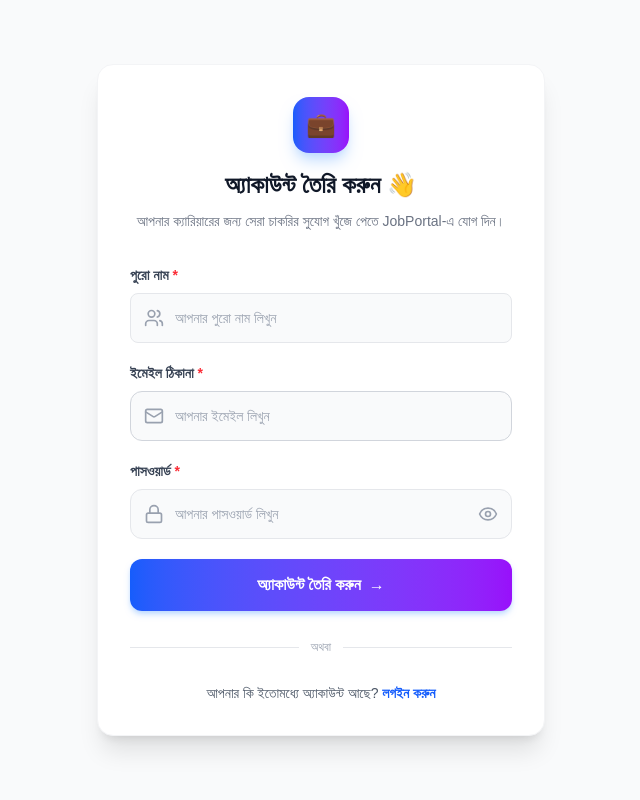
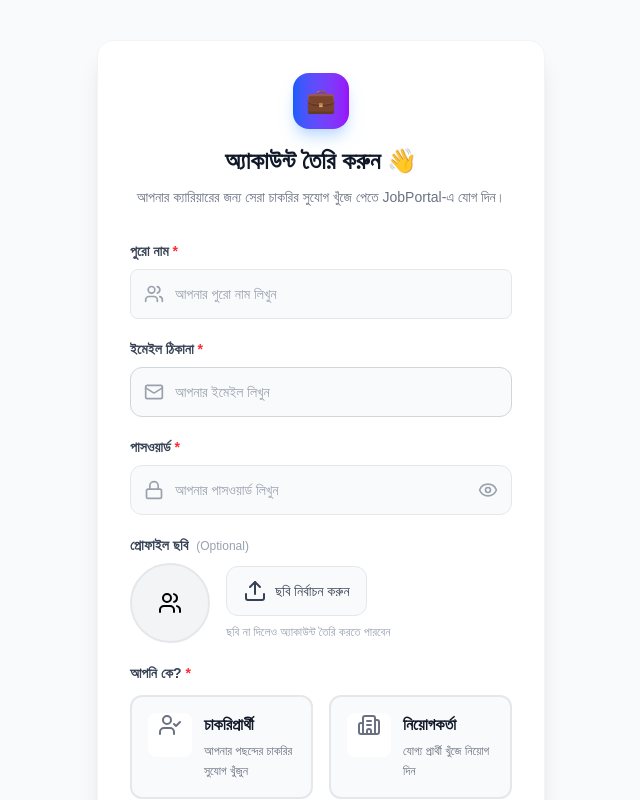
Before and after one commit to yeasin5060/job-portal, a React (Vite) app in the folder client/: page /signup in a window 1280 px wide. Shown: the top 800 px of the page, without its empty margins (319-959 px from the left). Built offline with nearby package versions, Linux system fonts and the light colour scheme.

Commit message:
full complete the design signup.jsx

```diff
--- a/client/src/pages/Auth/SignUp.jsx
+++ b/client/src/pages/Auth/SignUp.jsx
@@ -241,15 +241,11 @@ const SignUp = () => {
 
           {/* Password */}
           <div>
-
             <label className="block text-sm font-semibold text-gray-700 mb-2">
               পাসওয়ার্ড <span className="text-red-500">*</span>
             </label>
-
             <div className="relative">
-
               <Lock className="absolute left-3.5 top-1/2 -translate-y-1/2 h-5 w-5 text-gray-400" />
-
               <input
                 type={formState.showPassword ? "text" : "password"}
                 name="password"
@@ -298,6 +294,162 @@ const SignUp = () => {
 
           </div>
 
+          {/* Avatar Upload - Optional */}
+          <div>
+            <label className="block text-sm font-semibold text-gray-700 mb-2">
+              প্রোফাইল ছবি
+              <span className="ml-2 text-xs font-normal text-gray-400">
+                (Optional)
+              </span>
+            </label>
+            <div className="flex items-center gap-4">
+              {/* Avatar Preview */}
+              <div className="relative h-20 w-20 shrink-0 overflow-hidden rounded-full border-2 border-gray-200 bg-gray-100">
+                {formState.avatarPreview ? (
+                  <img
+                    src={URL.createObjectURL(formState.avatarPreview)}
+                    alt="প্রোফাইল ছবি"
+                    className="h-full w-full object-cover"
+                  />
+                ) : (
+                  <div className="flex h-full w-full items-center justify-center text-3xl">
+                    <Users/>
+                  </div>
+                )}
+              </div>
+
+              {/* Upload */}
+              <div>
+                <label
+                  htmlFor="avatar"
+                  className="inline-flex cursor-pointer items-center gap-2 rounded-xl border border-gray-200 bg-gray-50 px-4 py-3 text-sm font-medium text-gray-700 transition hover:border-blue-500 hover:bg-blue-50 hover:text-blue-600"
+                >
+                  <Upload className=''/>
+                  ছবি নির্বাচন করুন
+                </label>
+
+                <input
+                  id="avatar"
+                  type="file"
+                  name="avatar"
+                  accept="image/png, image/jpeg, image/jpg, image/webp"
+                  className="hidden"
+                  onChange={handleAvatarChange}
+                />
+
+                <p className="mt-2 text-xs text-gray-400">
+                  ছবি না দিলেও অ্যাকাউন্ট তৈরি করতে পারবেন
+                </p>
+              </div>
+            </div>
+          </div>
+          {formState.errors.avatar && (
+            <p className="mt-2 flex items-center gap-1 text-sm text-red-500">
+              <AlertCircle className="h-4 w-4" />
+              {formState.errors.avatar}
+            </p>
+          )}
+
+         {/* Role Selection */}
+          <div>
+            <label className="block text-sm font-semibold text-gray-700 mb-3">
+              আপনি কে? <span className="text-red-500">*</span>
+            </label>
+
+            <div className="grid grid-cols-1 sm:grid-cols-2 gap-4">
+
+              {/* Job Seeker */}
+              <button
+                type="button"
+                onClick={() => handleRoleChange("jobseeker")}
+                className={`
+                  group rounded-xl border-2 p-4 text-left
+                  transition-all duration-200
+                  ${
+                    formData.role === "jobseeker"
+                      ? "border-blue-500 bg-blue-50 text-blue-700 shadow-sm"
+                      : "border-gray-200 bg-gray-50 text-gray-700 hover:border-blue-300 hover:bg-blue-50/50"
+                  }
+                `}
+              >
+                <div className="flex items-start gap-3">
+
+                  <div
+                    className={`
+                      flex h-11 w-11 shrink-0 justify-center rounded-lg
+                      ${
+                        formData.role === "jobseeker"
+                          ? "bg-blue-100 text-blue-600"
+                          : "bg-white text-gray-500"
+                      }
+                    `}
+                  >
+                    <UserCheck className="h-6 w-6" />
+                  </div>
+
+                  <div>
+                    <h4 className="font-semibold text-gray-900">
+                      চাকরিপ্রার্থী
+                    </h4>
+
+                    <p className="mt-1 text-xs leading-5 text-gray-500">
+                      আপনার পছন্দের চাকরির সুযোগ খুঁজুন
+                    </p>
+                  </div>
+                </div>
+              </button>
+
+              {/* Employer */}
+              <button
+                type="button"
+                onClick={() => handleRoleChange("employer")}
+                className={`
+                  group rounded-xl border-2 p-4 text-left
+                  transition-all duration-200
+                  ${
+                    formData.role === "employer"
+                      ? "border-purple-500 bg-purple-50 text-purple-700 shadow-sm"
+                      : "border-gray-200 bg-gray-50 text-gray-700 hover:border-purple-300 hover:bg-purple-50/50"
+                  }
+                `}
+              >
+                <div className="flex items-start gap-3">
+
+                  <div
+                    className={`
+                      flex h-11 w-11 shrink-0  justify-center rounded-lg
+                      ${
+                        formData.role === "employer"
+                          ? "bg-purple-100 text-purple-600"
+                          : "bg-white text-gray-500"
+                      }
+                    `}
+                  >
+                    <Building2 className="h-6 w-6" />
+                  </div>
+
+                  <div>
+                    <h4 className="font-semibold text-gray-900">
+                      নিয়োগকর্তা
+                    </h4>
+
+                    <p className="mt-1 text-xs leading-5 text-gray-500">
+                      যোগ্য প্রার্থী খুঁজে নিয়োগ দিন
+                    </p>
+                  </div>
+
+                </div>
+              </button>
+            </div>
+
+            {/* Role Error */}
+            {formState.errors.role && (
+              <p className="mt-2 flex items-center gap-1 text-sm text-red-500">
+                <AlertCircle className="h-4 w-4" />
+                {formState.errors.role}
+              </p>
+            )}
+          </div>
 
           {/* Submit Error */}
           {formState.errors.submit && (
@@ -310,7 +462,6 @@ const SignUp = () => {
 
             </div>
           )}
-
 
           {/* Submit Button */}
           <button
@@ -345,22 +496,17 @@ const SignUp = () => {
 
           </button>
 
-
           {/* Divider */}
           <div className="relative py-2">
-
             <div className="absolute inset-0 flex items-center">
               <div className="w-full border-t border-gray-200" />
             </div>
-
             <div className="relative flex justify-center">
               <span className="bg-white px-3 text-xs text-gray-400">
                 অথবা
               </span>
             </div>
-
           </div>
-
 
           {/* Login Link */}
           <div className="text-center">
@@ -375,11 +521,8 @@ const SignUp = () => {
                 লগইন করুন
               </a>
             </p>
-
           </div>
-
         </form>
-
       </motion.div>
     </div>
   )
```
